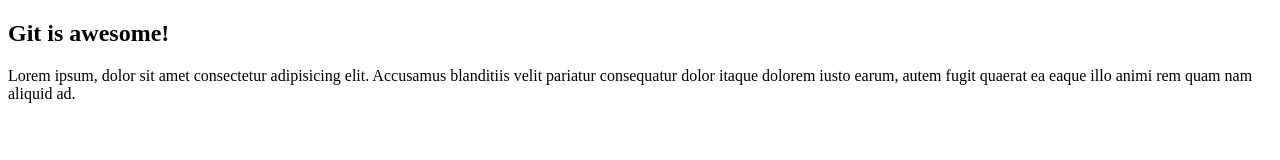
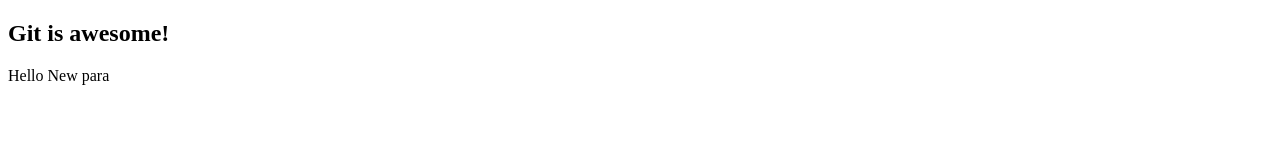
Before and after one commit to prvreddy2000/gitProject1, a plain HTML site: page index.html in a window 1280 px wide. Drawn offline with Linux system fonts and the light colour scheme.

```diff
--- a/index.html
+++ b/index.html
@@ -8,6 +8,6 @@
 </head>
 <body>
     <h2>Git is awesome!</h2>
-    <p>Lorem ipsum, dolor sit amet consectetur adipisicing elit. Accusamus blanditiis velit pariatur consequatur dolor itaque dolorem iusto earum, autem fugit quaerat ea eaque illo animi rem quam nam aliquid ad.</p>
+    <p>Hello New para</p>
 </body>
 </html>
```
